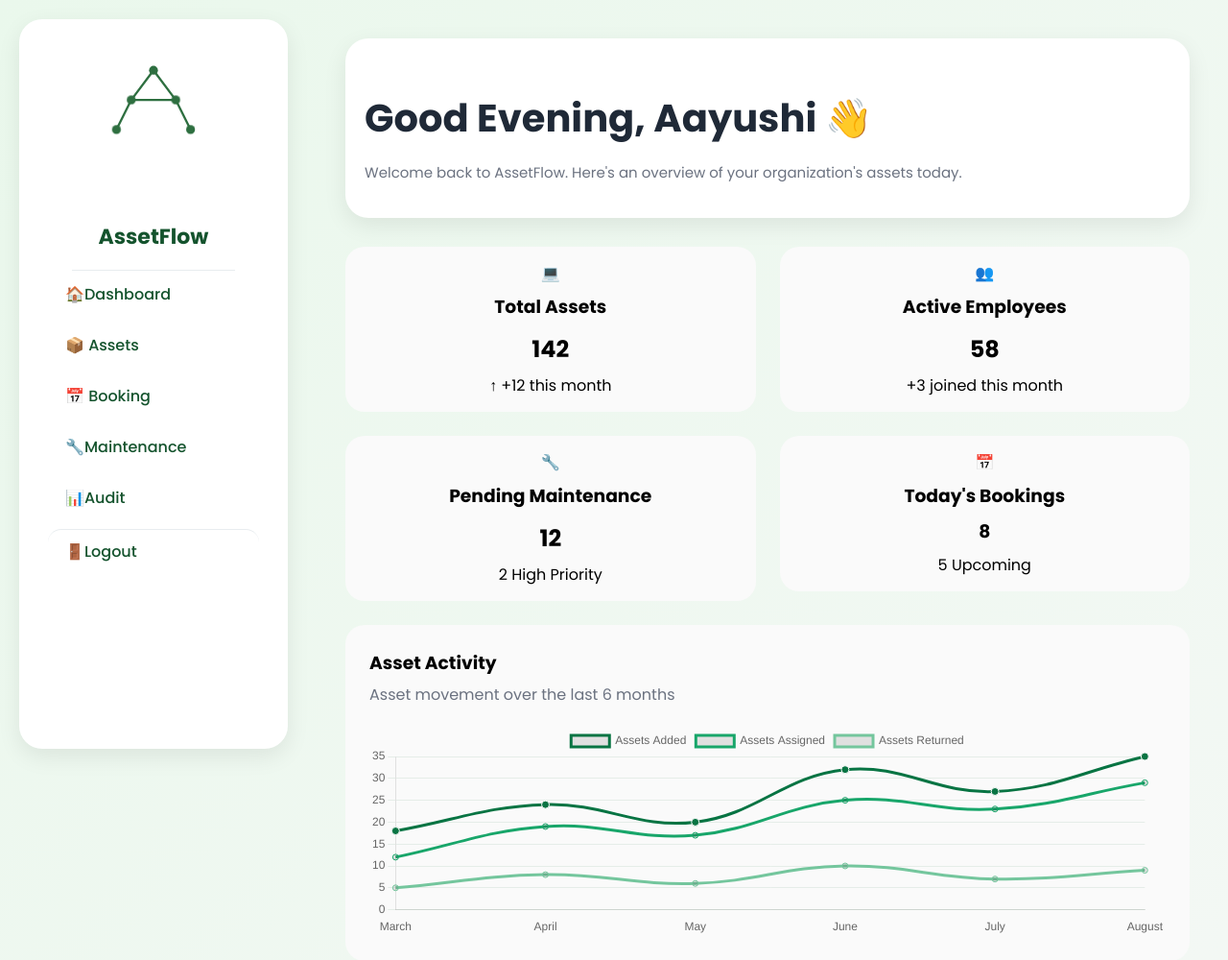
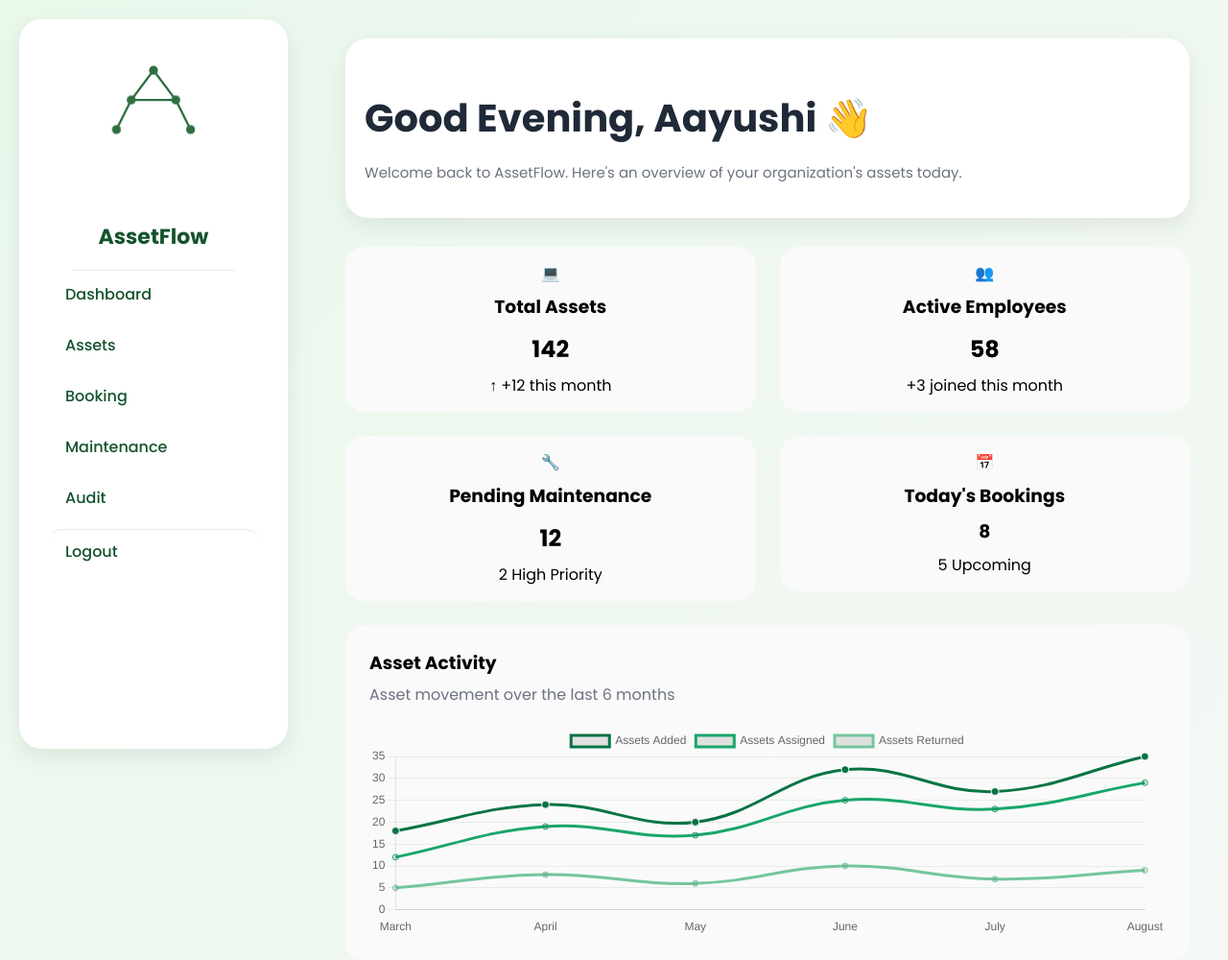
Before and after one commit to aayushiprajapati14/Asset-flow, a Flask app: template backend/templates/dashboard.html in a window 1280 px wide. Shown: the top 1000 px of the page at 96% size. Run offline with Flask 3, Linux system fonts and the light colour scheme; the template is opened without the code that fills it, so the values that code supplies are empty.

Commit message:
Transfer project to laptop

```diff
--- a/backend/templates/dashboard.html
+++ b/backend/templates/dashboard.html
@@ -95,19 +95,19 @@
 
                 <nav>
 
-                    <a href="/dashboard" class="nav-link">🏠Dashboard</a>
-                    <a href = "/assets" class= "nav-link">📦 Assets </a>
+                    <a href="/dashboard" class="nav-link">Dashboard</a>
+                    <a href = "/assets" class= "nav-link">Assets </a>
 
-                    <a href="/booking" class="nav-link"> 📅 Booking</a>
+                    <a href="/booking" class="nav-link"> Booking</a>
 
-                    <a href="/maintenance" class="nav-link">🔧Maintenance</a>
+                    <a href="/maintenance" class="nav-link">Maintenance</a>
 
-                    <a href="/audit" class="nav-link"> 📊Audit</a>
+                    <a href="/audit" class="nav-link"> Audit</a>
 
 
 
                 </nav>
-                  <a href="/logout" class="nav-link logout">🚪Logout</a>
+                  <a href="/logout" class="nav-link logout">Logout</a>
 
             </aside>
 
```
